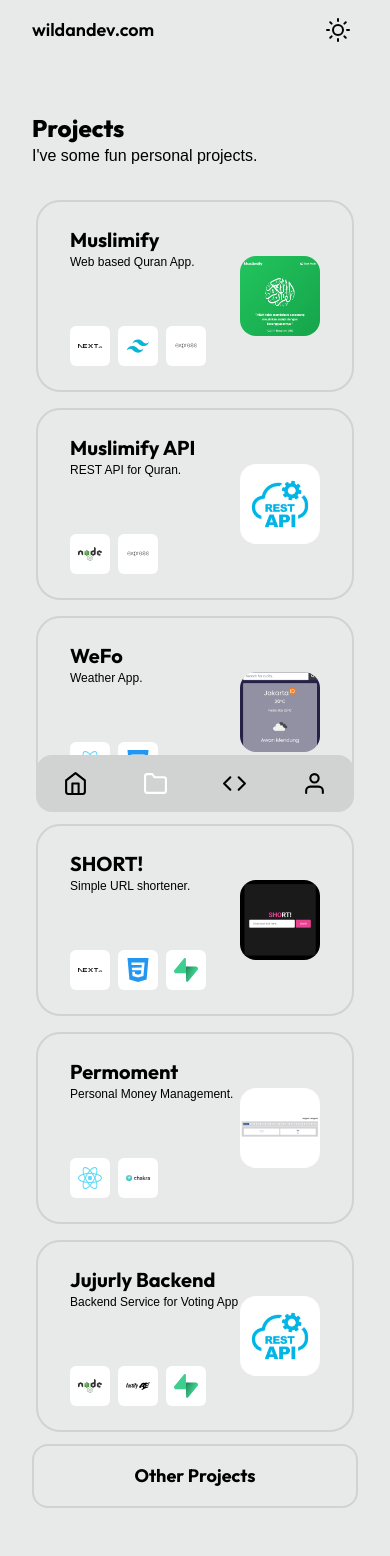
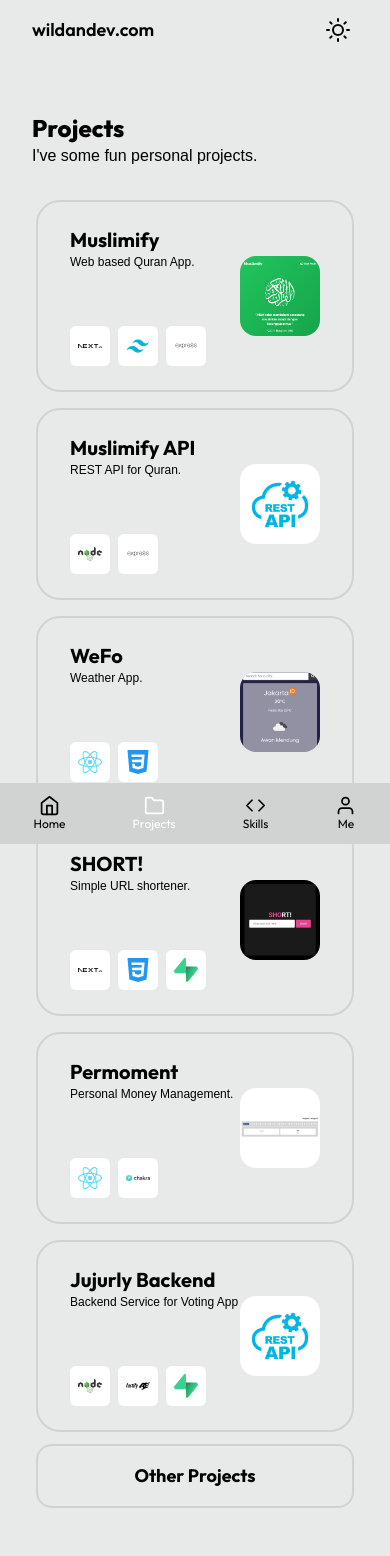
Before and after one commit to gufronnakaaw/wildandev, a Next.js app: page /projects in a window 390 px wide. Shown: the top 1556 px of the page. Built offline with nearby package versions, Linux system fonts and the light colour scheme; a web font is replaced by a local one.

Commit message:
update: redesign floating menu and footer

```diff
--- a/app/projects/page.tsx
+++ b/app/projects/page.tsx
@@ -76,9 +76,11 @@ function Projects() {
         })}
 
         <Link href="https://github.com/gufronnakaaw" target="_blank">
-          <button className="w-full border-2 border-gray-100 hover:border-gray-200 my-3 rounded-2xl font-outfit py-4 font-bold hover:bg-gray-100 dark:border-gray-500 dark:hover:border-gray-400 dark:hover:bg-gray-600 transition dark:text-gray-200 text-lg">
-            Other Projects
-          </button>
+          <div className="mx-1">
+            <div className="w-full border-2 border-gray-100 hover:border-gray-200 my-3 rounded-2xl font-outfit py-4 font-bold hover:bg-gray-100 dark:border-gray-500 dark:hover:border-gray-400 dark:hover:bg-gray-600 transition dark:text-gray-200 text-lg text-center">
+              Other Projects
+            </div>
+          </div>
         </Link>
       </Container>
       <Footer />
--- a/components/Floating.tsx
+++ b/components/Floating.tsx
@@ -6,28 +6,44 @@ function Floating() {
   const pathname = usePathname();
 
   return (
-    <section className="md:hidden py-8 max-md:fixed max-md:bottom-0 max-md:w-full">
-      <div className="flex justify-center px-8 mx-1">
-        <div className="w-full flex justify-around bg-gray-100 py-4 rounded-2xl dark:bg-gray-700 dark:text-gray-300">
-          <Link href="/" className={pathname == '/' ? 'text-white' : ''}>
-            <FiHome size="25"></FiHome>
+    <section className="md:hidden max-md:fixed max-md:bottom-0 max-md:w-full">
+      <div className="w-full flex justify-around bg-gray-100 py-3 dark:bg-gray-700 dark:text-gray-300">
+        <Link
+          href="/"
+          className={`${
+            pathname == '/' ? 'text-white' : null
+          } flex flex-col items-center`}
+        >
+          <FiHome size="21"></FiHome>
+          <p className="text-xs font-outfit">Home</p>
         </Link>
         <Link
           href="/projects"
-            className={pathname == '/projects' ? 'text-white' : ''}
+          className={`${
+            pathname == '/projects' ? 'text-white' : null
+          } flex flex-col items-center`}
         >
-            <FiFolder size="25"></FiFolder>
+          <FiFolder size="21"></FiFolder>
+          <p className="text-xs font-outfit">Projects</p>
         </Link>
         <Link
           href="/skills"
-            className={pathname == '/skills' ? 'text-white' : ''}
+          className={`${
+            pathname == '/skills' ? 'text-white' : null
+          } flex flex-col items-center`}
         >
-            <FiCode size="25"></FiCode>
+          <FiCode size="21"></FiCode>
+          <p className="text-xs font-outfit">Skills</p>
         </Link>
-          <Link href="/me" className={pathname == '/me' ? 'text-white' : ''}>
-            <FiUser size="25"></FiUser>
+        <Link
+          href="/me"
+          className={`${
+            pathname == '/me' ? 'text-white' : null
+          } flex flex-col items-center`}
+        >
+          <FiUser size="21"></FiUser>
+          <p className="text-xs font-outfit">Me</p>
         </Link>
-        </div>
       </div>
     </section>
   );
--- a/components/Footer.tsx
+++ b/components/Footer.tsx
@@ -1,8 +1,7 @@
 function Footer() {
   return (
-    <section className="h-[16rem] px-8 lg:px-80 md:px-36 flex flex-col justify-around dark:bg-black">
-      <hr className="w-full border-gray-200 dark:border-gray-500" />
-      <p className="font-outfit text-medium pb-20 text-gray-600 dark:text-gray-200">
+    <section className="pb-28 pt-8 px-8 lg:px-80 md:px-36 dark:bg-black">
+      <p className="font-outfit text-medium text-gray-600 dark:text-gray-200">
         &copy; {new Date().getFullYear()} - Gufronnaka Arif Wildan
       </p>
     </section>
```
Lines whose indentation alone changed are shown as unchanged.
